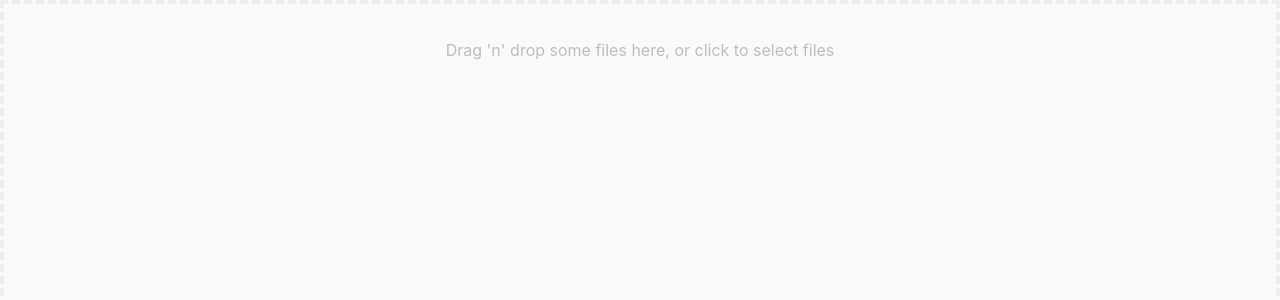
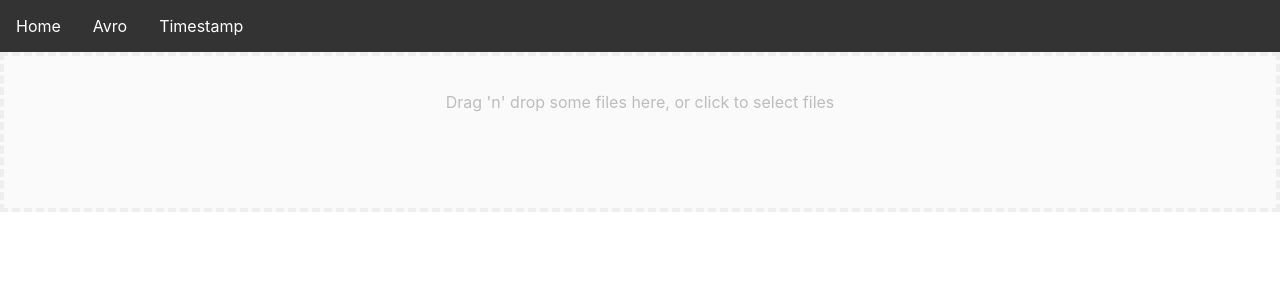
Before and after one commit to blesswinsamuel/dev-tools, a React (Create React App) app: page /avro in a window 1280 px wide. Shown: the top 300 px of the page. Built offline with nearby package versions, Linux system fonts and the light colour scheme.

Commit message:
updates styling

```diff
--- a/src/App.js
+++ b/src/App.js
@@ -1,29 +1,24 @@
 import React from 'react'
-import { BrowserRouter as Router, Switch, Route, Link } from 'react-router-dom'
-import Avro from './Avro'
+import { BrowserRouter as Router, Switch, Route } from 'react-router-dom'
+import Layout from './components/Layout'
+import Avro from './pages/Avro'
 
 function App() {
   return (
     <Router>
-      <div>
+      <Layout>
         <Switch>
           <Route path="/" exact>
-            <nav>
-              <ul>
-                <li>
-                  <Link to="/">Home</Link>
-                </li>
-                <li>
-                  <Link to="/avro">Avro</Link>
-                </li>
-              </ul>
-            </nav>
+            <div>Home</div>
           </Route>
           <Route path="/avro">
             <Avro />
           </Route>
+          <Route path="/*">
+            <div>Not Found</div>
+          </Route>
         </Switch>
-      </div>
+      </Layout>
     </Router>
   )
 }
--- /dev/null
+++ b/src/components/Layout.js
@@ -0,0 +1,24 @@
+import React from 'react'
+import { Link } from 'react-router-dom'
+import styles from './Layout.module.css'
+
+export default function Layout({ children }) {
+  return (
+    <div className={styles.layout}>
+      <nav className={styles.navbar}>
+        <ul>
+          <li>
+            <Link to="/">Home</Link>
+          </li>
+          <li>
+            <Link to="/avro">Avro</Link>
+          </li>
+          <li>
+            <Link to="/timestamp">Timestamp</Link>
+          </li>
+        </ul>
+      </nav>
+      <div className={styles.content}>{children}</div>
+    </div>
+  )
+}
--- /dev/null
+++ b/src/components/Layout.module.css
@@ -0,0 +1,31 @@
+.navbar {
+  width: 100%;
+  background: #333;
+}
+
+.navbar ul {
+  list-style-type: none;
+  margin: 0;
+  padding: 0;
+}
+
+.navbar ul li {
+  display: inline-block;
+}
+
+.navbar ul li a {
+  display: block;
+  padding: 1em;
+  text-decoration: none;
+  color: #ffffff;
+  transition: all .2s ease;
+}
+
+.navbar ul li a:hover {
+  background: #ffffff;
+  color: #333333;
+}
+
+.content {
+  position: relative;
+}
--- a/src/Avro.js
+++ b/src/pages/Avro.js
@@ -3,8 +3,8 @@ import { useDropzone } from 'react-dropzone'
 import avro from 'avsc'
 import JSONTree from 'react-json-tree'
 import styles from './Avro.module.css'
-import Tabs from './components/Tabs'
-import Button from './components/Button'
+import Tabs from '../components/Tabs'
+import Button from '../components/Button'
 
 const theme = {
   scheme: 'monokai',
@@ -84,7 +84,7 @@ function Avro() {
   )
 
   return (
-    <div className="container">
+    <div className={styles.container}>
       <div
         {...getRootProps({
           className,
--- a/src/Avro.module.css
+++ b/src/pages/Avro.module.css
@@ -1,3 +1,7 @@
+.container {
+  min-height: 10em;
+}
+
 .dropContainer {
     border-width: 4px;
     border-radius: 2;
```
